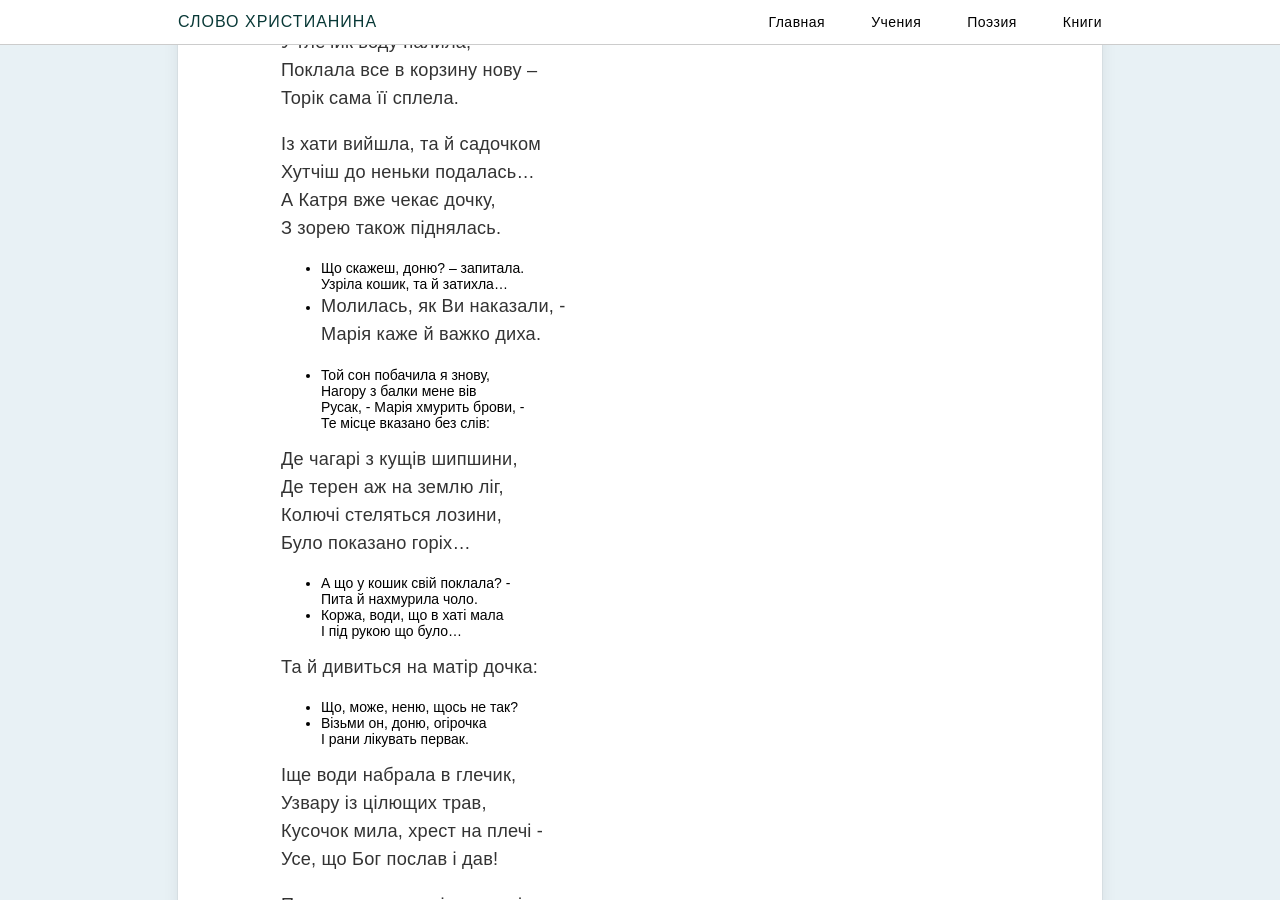
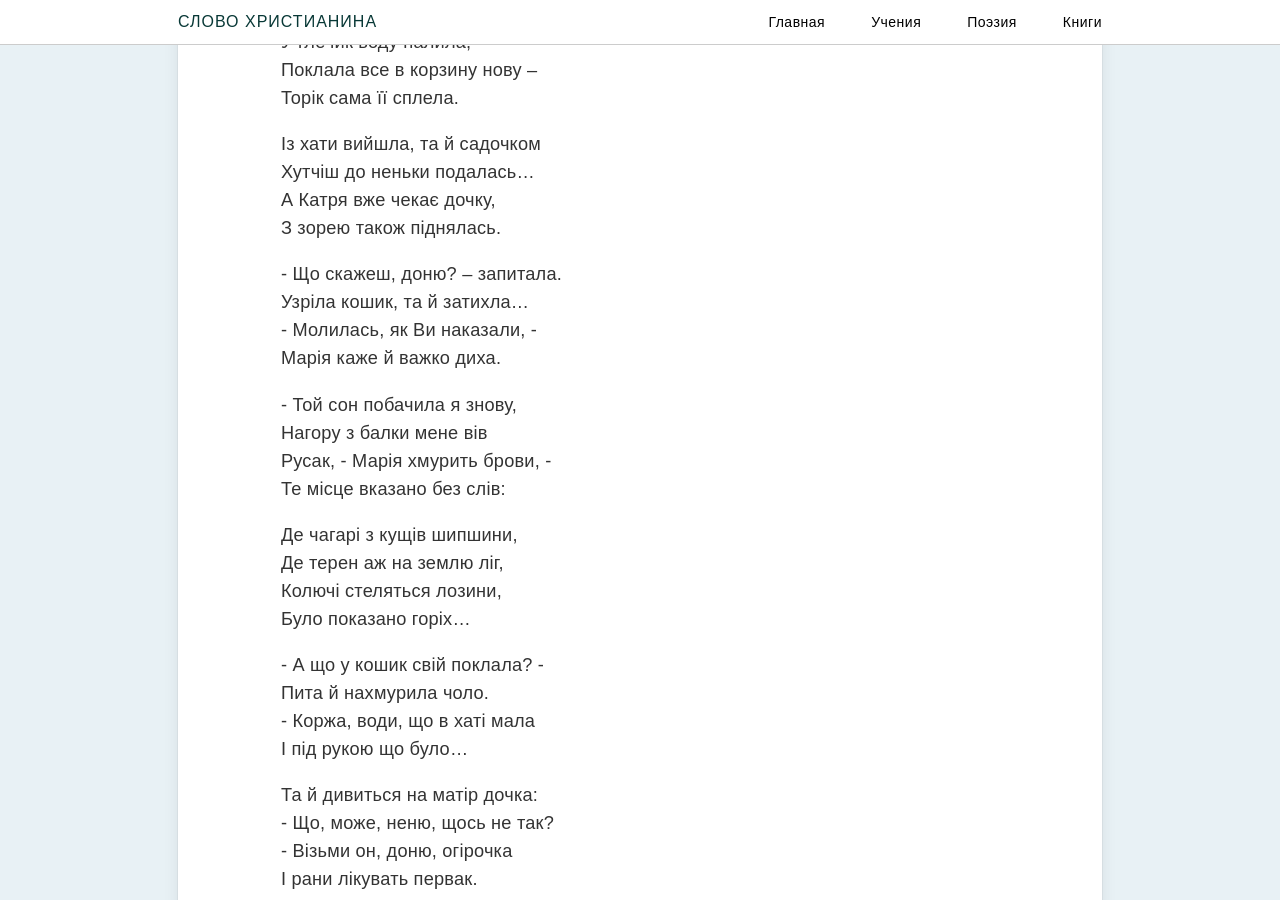
Before and after one commit to slovohrista/slovohrista.github.io, a Jekyll site: the page built from _posts/poetry/2010-07-12-prorochij-son.md, in a window 1280 px wide and 900 px high, scrolled down 3793 px. Built offline with Jekyll 4.4.1, drawn with Linux system fonts in a browser that asks for light colours; nearby versions of some CDN libraries; comment, search, counter and statistics services are not loaded; some of the changed text lies outside the part shown.

```diff
--- a/_posts/poetry/2010-07-12-prorochij-son.md
+++ b/_posts/poetry/2010-07-12-prorochij-son.md
@@ -141,12 +141,12 @@ author: Бреурош Володимир
 А Катря вже чекає дочку,
 З зорею також піднялась.
 
-- Що скажеш, доню? – запитала.
+\- Що скажеш, доню? – запитала.
 Узріла кошик, та й затихла...
-- Молилась, як Ви наказали, -
+\- Молилась, як Ви наказали, -
 Марія каже й важко диха.
 
-- Той сон побачила я знову,
+\- Той сон побачила я знову,
 Нагору з балки мене вів
 Русак, - Марія хмурить брови, -
 Те місце вказано без слів:
@@ -156,14 +156,14 @@ author: Бреурош Володимир
 Колючі стеляться лозини,
 Було показано горіх...
 
-- А що у кошик свій поклала? -
+\- А що у кошик свій поклала? -
 Пита й нахмурила чоло.
-- Коржа, води, що в хаті мала
+\- Коржа, води, що в хаті мала
 І під рукою що було...
 
 Та й дивиться на матір дочка:
-- Що, може, неню, щось не так?
-- Візьми он, доню, огірочка
+\- Що, може, неню, щось не так?
+\- Візьми он, доню, огірочка
 І рани лікувать первак.
 
 Іще води набрала в глечик,
@@ -178,7 +178,7 @@ author: Бреурош Володимир
 
 Пішли з оселі до ярочку,
 Нагору вийшли – світ білів...
-- Он той горіх, - сказала дочка, -
+\- Он той горіх, - сказала дочка, -
 До нього заєць мене вів.
 
 Тут Катерина за вожату,
@@ -196,7 +196,7 @@ author: Бреурош Володимир
 Аж захотілось дременути...
 Та йдуть жінки до горемик.
 
-- Синочки! – Катря погукала.
+\- Синочки! – Катря погукала.
 У відповідь – лиш голос мук.
 Ще крок, і жінка ледь не впала,
 Почувши металевий звук.
@@ -206,14 +206,14 @@ author: Бреурош Володимир
 Лежали на опалім листі,
 А в очі ціливсь автомат...
 
-- Свої ми, - жінка пояснила, -
+\- Свої ми, - жінка пояснила, -
 Ось вам поїсти принесли!..
 Корзину тихо опустила,
 А в серці думи-голоси:
 
 Хоч би не вистрілив солдатик,
 Бо ж весь напружений лежить...
-- А, будь що буде, - шепче мати
+\- А, будь що буде, - шепче мати
 І до поранених спішить.
 
 Розгледіла, таки їх троє,
@@ -233,7 +233,7 @@ author: Бреурош Володимир
 У курені свою розмову
 Ведуть солдати й Катря-мати.
 
-- ... Спасибі, мамо, за рятунок,
+\- ... Спасибі, мамо, за рятунок,
 Без вас померли б вже, мабуть,
 Ви – долі щедрий подарунок,
 Що нам в життя дарує путь.
```
